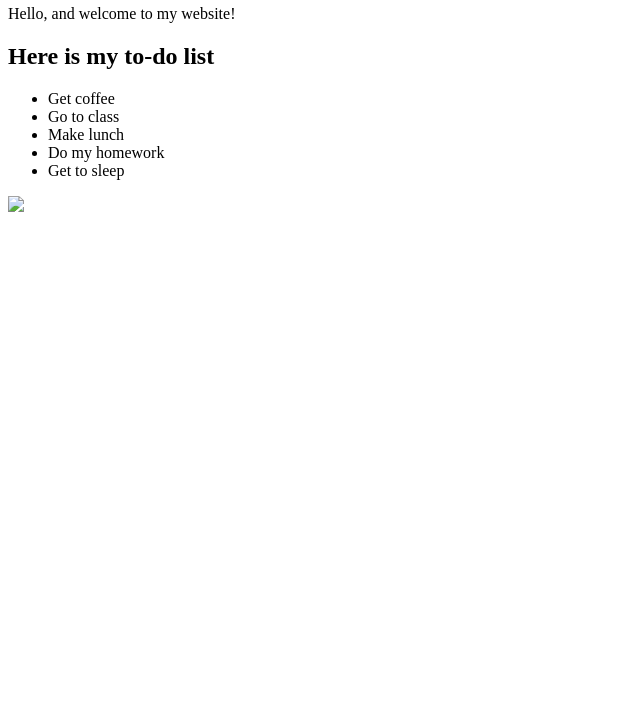
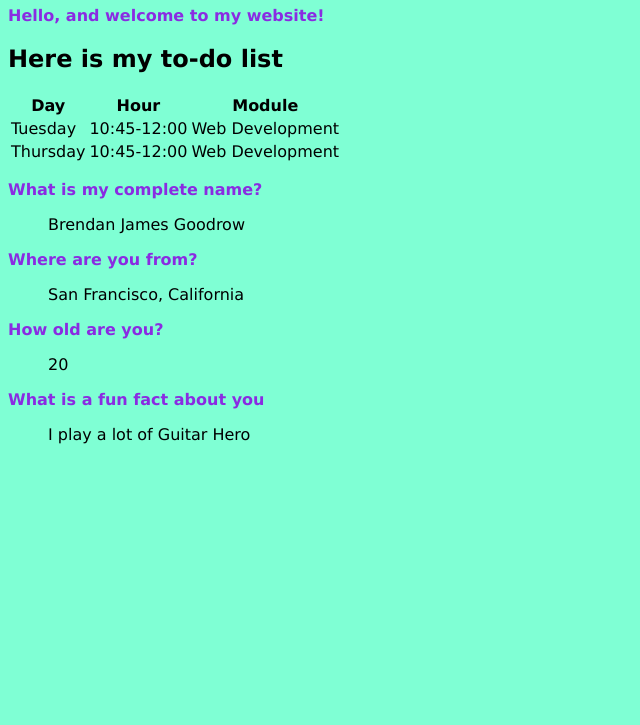
Before and after one commit to brendangoodrow/brendan-website-build, a plain HTML site: page index.html in a window 1280 px wide. Shown: the part 75-800 px from the top of the page, without its empty margins (0-640 px from the left). Drawn offline with Linux system fonts and the light colour scheme.

Commit message:
Update index.html

```diff
--- a/index.html
+++ b/index.html
@@ -2,19 +2,43 @@
 <html>
 	<head>
 		<title>This title shows on the browser tab</title>
+		<link rel="stylesheet" href="style.css">
 	</head>
 	<body>
 		<h1>Welcome to Brendan's Website</h1>
 		<p>Hello, and welcome to my website!</p>
 
 		<h2>Here is my to-do list</h2>
-		<ul>
-			<li>Get coffee</li>
-			<li>Go to class</li>
-			<li>Make lunch</li>
-			<li>Do my homework</li>
-			<li>Get to sleep</li>
-		</ul>
-		<img src="5296678_ball_base_baseball_competition_game_icon.png"/>
+		<table>
+			<tbody>
+				<tr>
+					<th>Day</th>
+					<th>Hour</th>
+					<th>Module</th>
+				</tr>
+				<tr>
+					<td>Tuesday</td>
+					<td>10:45-12:00</td>
+					<td>Web Development</td>
+				</tr>
+				<tr>
+					<td>Thursday</td>
+					<td>10:45-12:00</td>
+					<td>Web Development</td>
+				</tr>
+			</tbody>
+		</table>
+
+		<p>What is my complete name?</p>
+		<ul>Brendan James Goodrow</ul>
+
+		<p>Where are you from?</p>
+		<ul>San Francisco, California</ul>
+
+		<p>How old are you?</p>
+		<ul>20</ul>
+
+		<p>What is a fun fact about you</p>
+		<ul>I play a lot of Guitar Hero</ul>
 	</body>
 </html>
```
